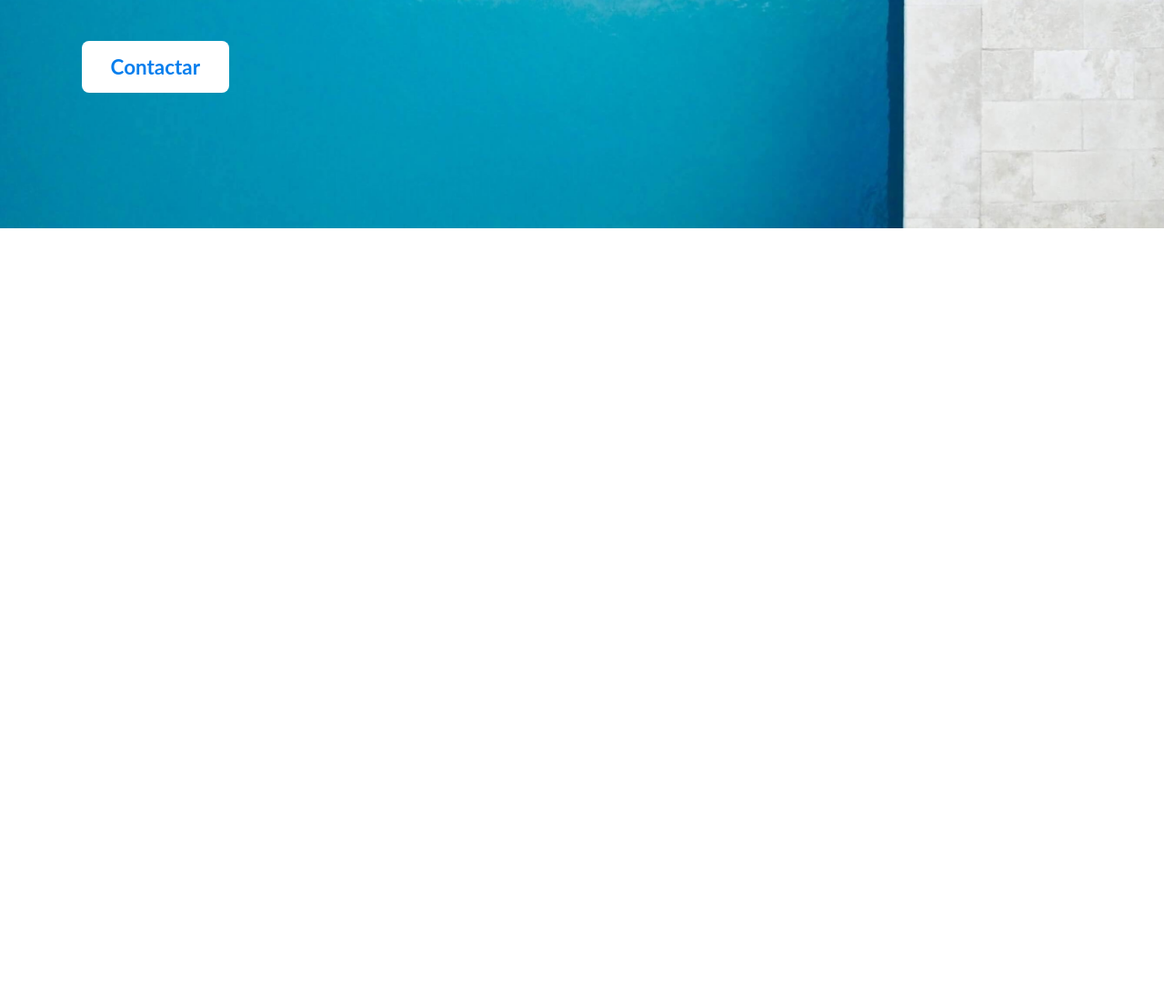
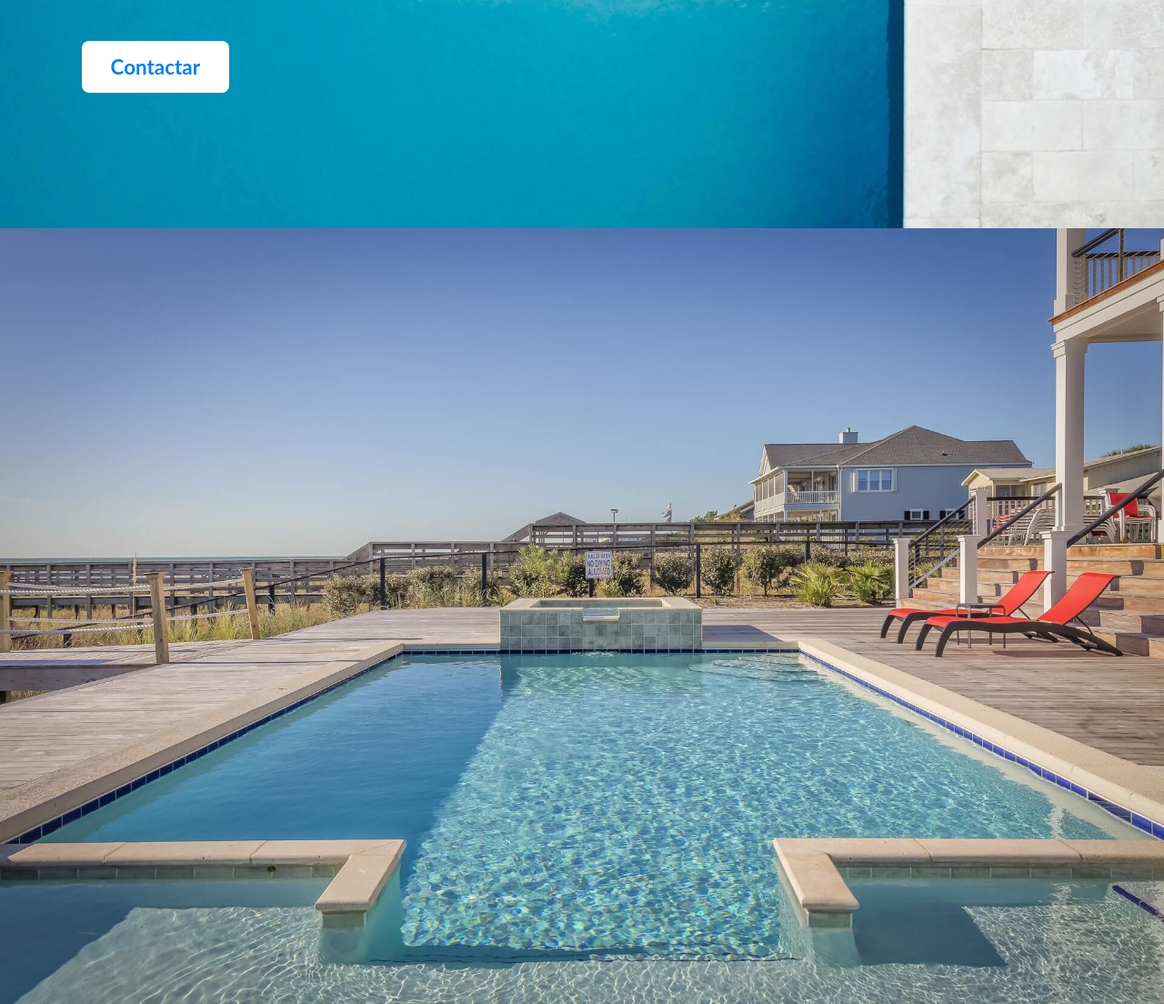
Before and after one commit to Cloweling/pool-landing-page, a Gatsby site: page / in a window 1280 px wide. Shown: the part 549-1653 px from the top of the page at 91% size. Before the commit the page ends 800 px from the top, so only its background shows below. Built offline with nearby package versions, Linux system fonts and the light colour scheme; Gatsby itself is replaced by a stand-in of ours.

Commit message:
Feat: Add section intersection 1 for desktop

```diff
--- /dev/null
+++ b/src/components/Intersections/Intersection-1/index.js
@@ -0,0 +1,11 @@
+import React from 'react'
+
+import intersection1 from '../../../images/intersertion-1/intersection-1.jpg'
+
+export default function Intersection1() {
+  return (
+    <div>
+      <img src={intersection1} alt="Pitu's Poolman Logo" className="logo" />
+    </div>
+  )
+}
--- a/src/components/layout/index.js
+++ b/src/components/layout/index.js
@@ -1,6 +1,7 @@
 import * as React from 'react'
 import { ThemeContext } from '../../contexts/themeContext'
 import { Header } from '../header'
+import Intersection1 from '../Intersections/Intersection-1'
 
 import './index.css'
 
@@ -12,6 +13,7 @@ export const Layout = () => {
   return (
     <ThemeContext.Provider value={{ ...theme, setTheme }}>
       <Header />
+      <Intersection1 />
     </ThemeContext.Provider>
   )
 }
```
Also changed, not shown: src/components/Intersections/Intersection-1/styles.css (added), src/images/intersertion-1/intersection-1.jpg (added).
